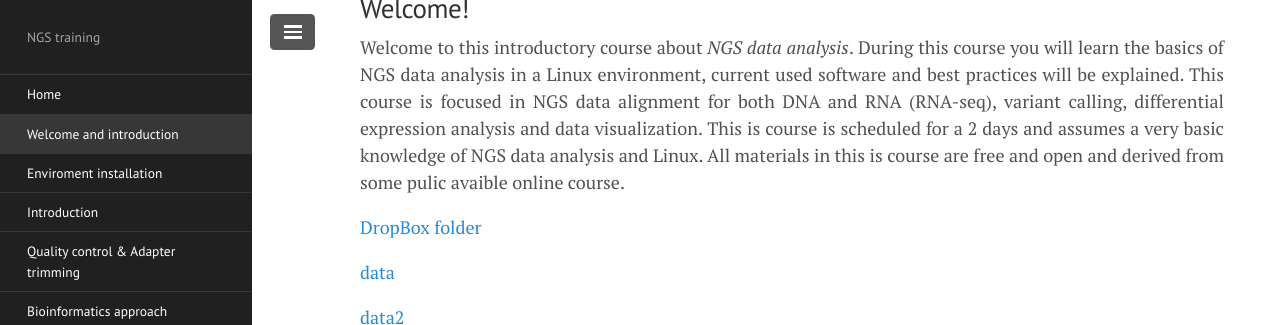
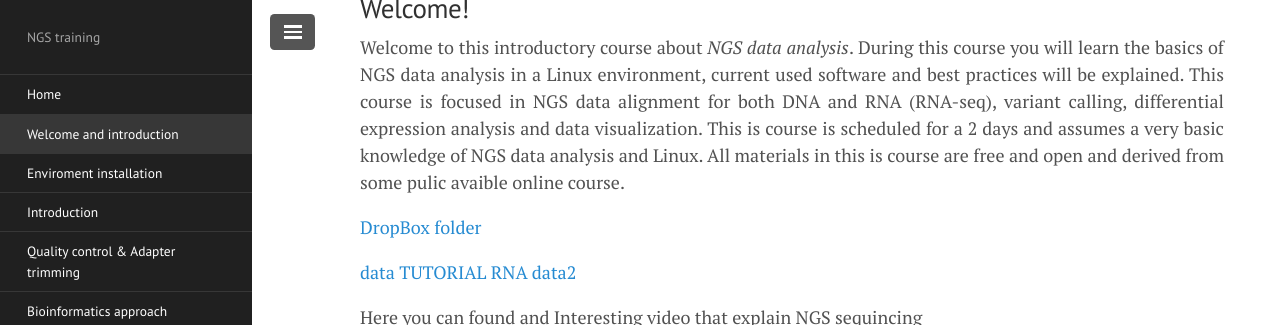
Before and after one commit to bioinfo-dirty-jobs/NGSBASE, a Jekyll site: the page built from lectures/01.welcome.md, in a window 1280 px wide and 900 px high, scrolled down 432 px, cut to the strip 0-325 px from the top of the window. Built offline with Jekyll 4.4.1, drawn with Linux system fonts in a browser that asks for light colours; nearby versions of some CDN libraries.

Commit message:
link rna

```diff
--- a/lectures/01.welcome.md
+++ b/lectures/01.welcome.md
@@ -14,7 +14,7 @@ All materials in this is course are free and open and derived from some pulic av
 [DropBox folder](https://www.dropbox.com/sh/4qkqch7gyt888h7/AABD_i9ShwryfAqGeJ0yqqF3a)
 
 [data](https://drive.google.com/open?id=1ywFJ9OyKn0Bo9AhxX2nUuKC3Fr4wLdL6)
-
+[TUTORIAL RNA](https://www.dropbox.com/s/ewlkswl9nd31xz9/RNA_all.tar.bzip2?dl=0)
 [data2]()
 
 Here you can found and Interesting video that explain NGS sequincing
```
